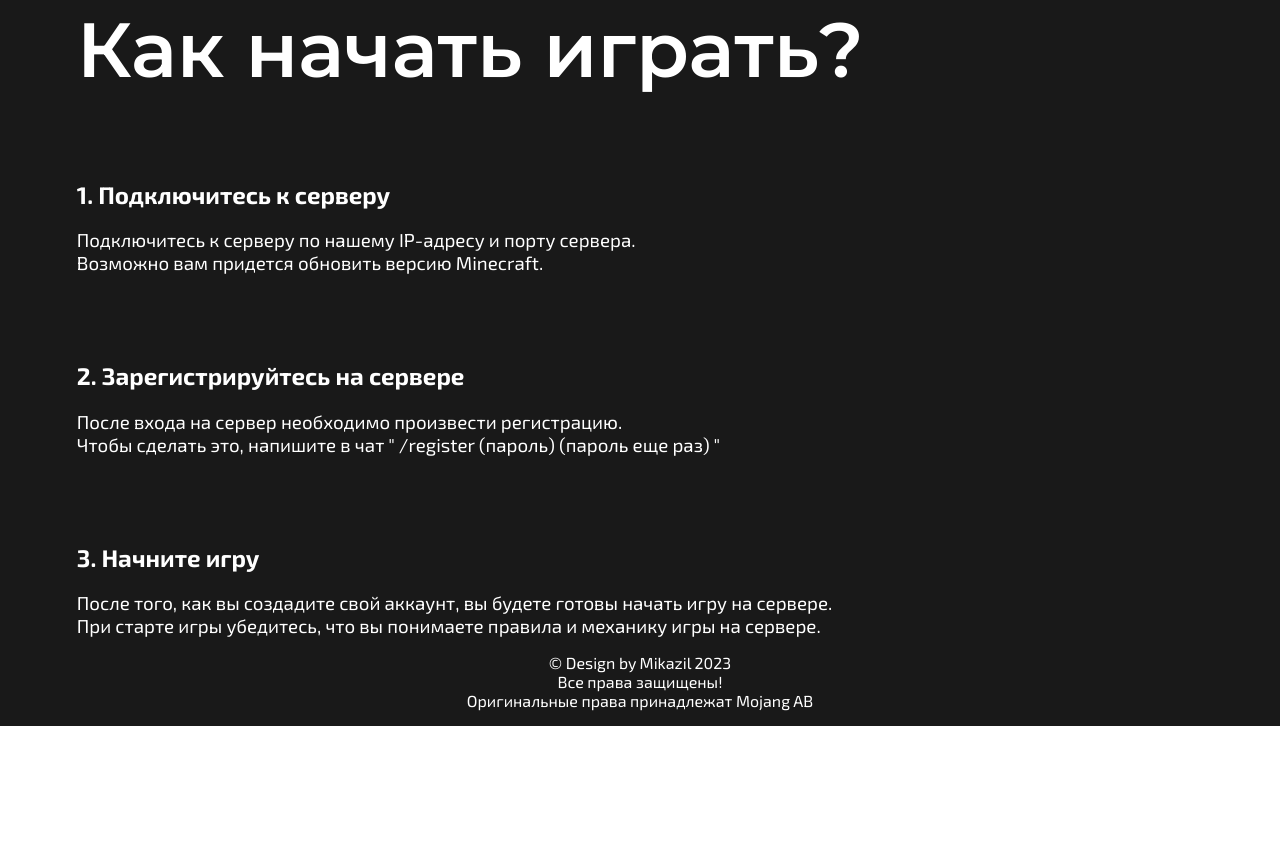
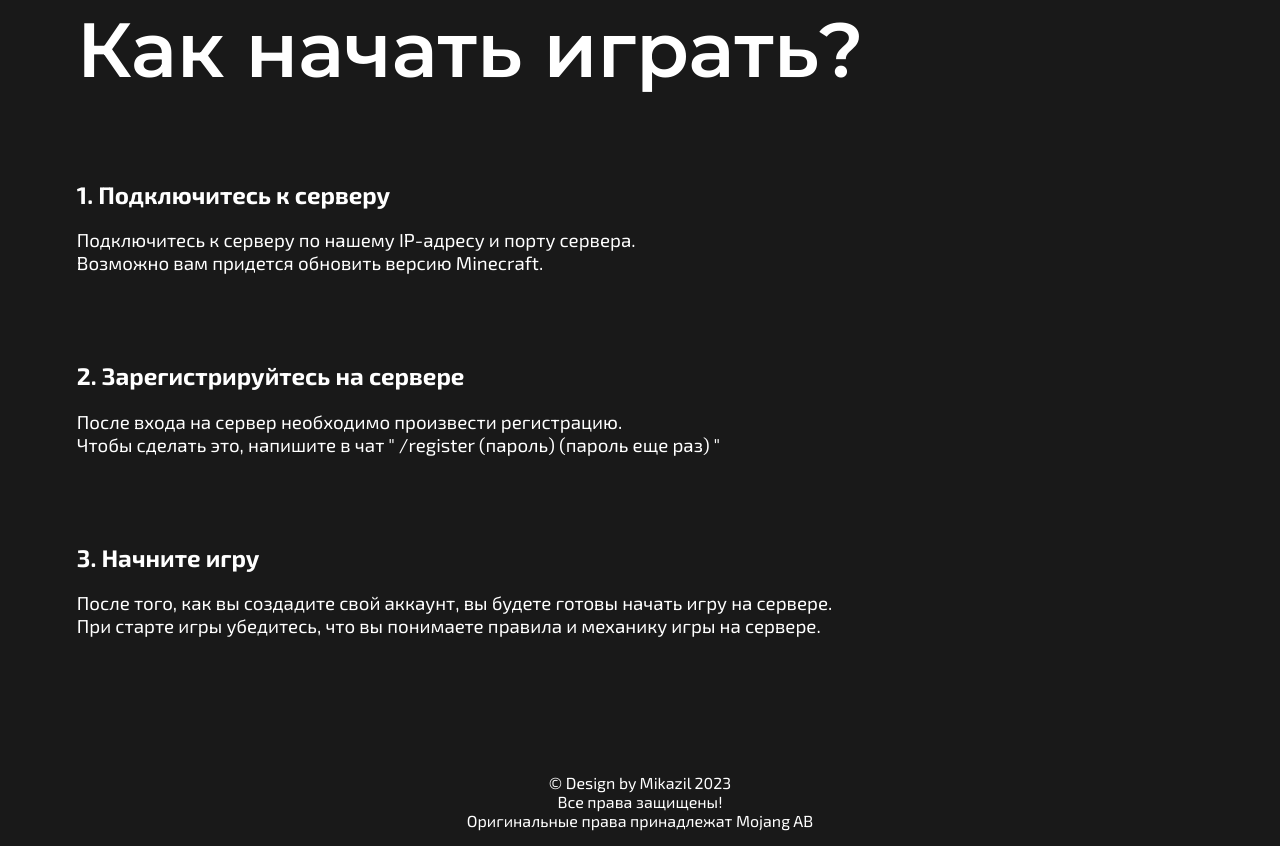
Before and after one commit to Mikazil/minecraft-server-site, a plain HTML site: page index.html in a window 1280 px wide. Shown: the part 874-1720 px from the top of the page. Before the commit the page ends 1600 px from the top, so only its background shows below. Drawn offline with Linux system fonts and the light colour scheme; some packages are replaced by stand-ins of ours; a script that the page names is missing; a web font is replaced by a local one.

Commit message:
Футер теперь корректен!!!

```diff
--- a/index.html
+++ b/index.html
@@ -50,13 +50,14 @@
       </div>
 
     </div>
-    <div class="footer">
-      <p>© Design by Mikazil 2023<br>
-        Все права защищены!<br>
-        Оригинальные права принадлежат Mojang AB</p>
-    </div>
+
   </div>
 
+  <div class="footer">
+    <p>© Design by Mikazil 2023<br>
+      Все права защищены!<br>
+      Оригинальные права принадлежат Mojang AB</p>
+  </div>
 
   <script src="script.js"></script>
   <script type="module" src="https://ajax.googleapis.com/ajax/libs/model-viewer/3.0.1/model-viewer.min.js"></script>
--- a/styles.css
+++ b/styles.css
@@ -182,12 +182,16 @@ div.boxq2{
 }
 
 div.footer{
-  position: absolute;
+    position: inherit;
     bottom: 0px;
     display: flex;
     width: 100vw;
     align-content: center;
     justify-content: center;
-  align-items: center;
+    align-items: flex-end;
     text-align: center;
+    color: white;
+    font-family: 'Exo 2', sans-serif;
+    height: 15vh;
+    background-color: #191919;
 }
```
Lines whose indentation alone changed are shown as unchanged.
